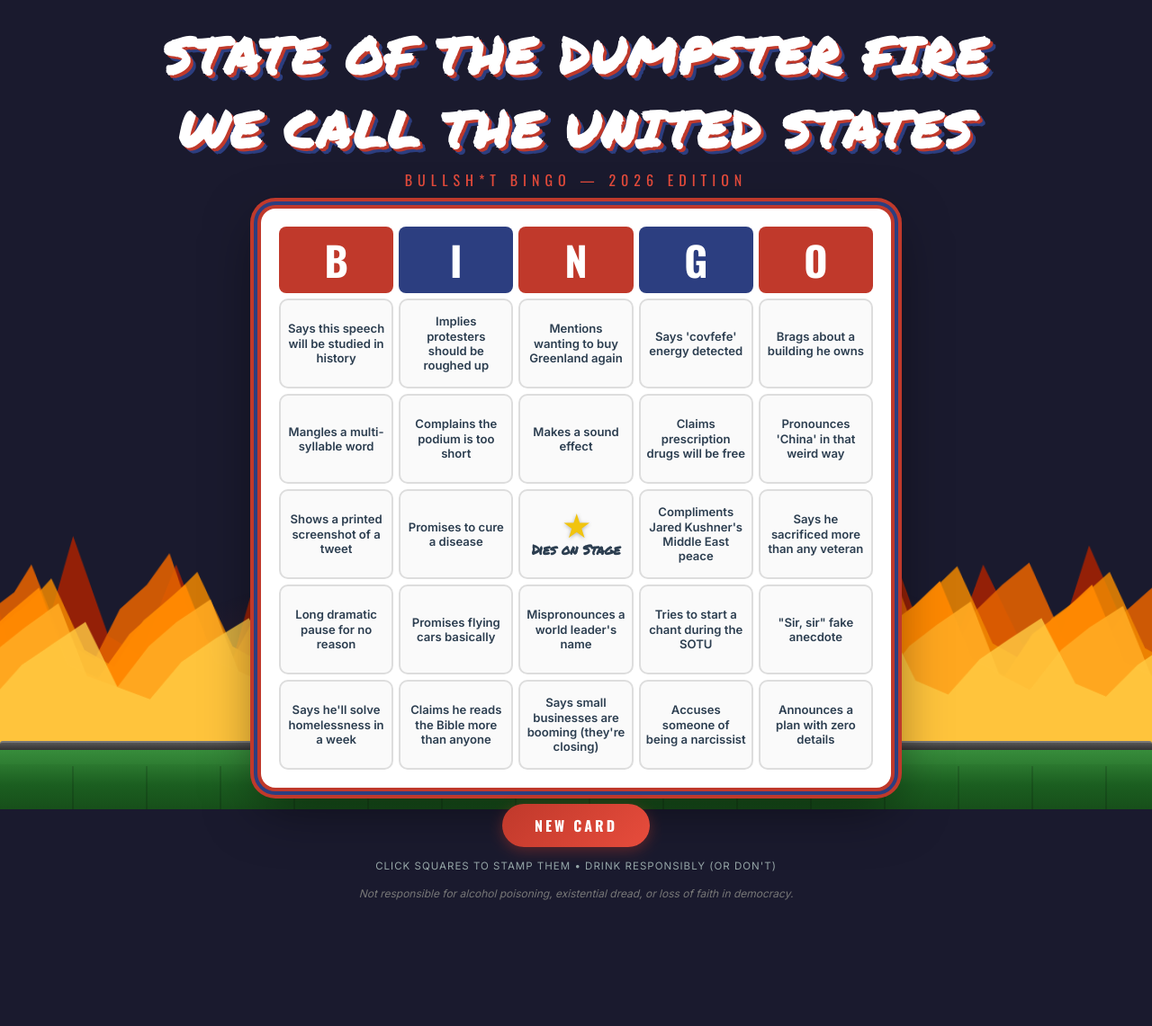
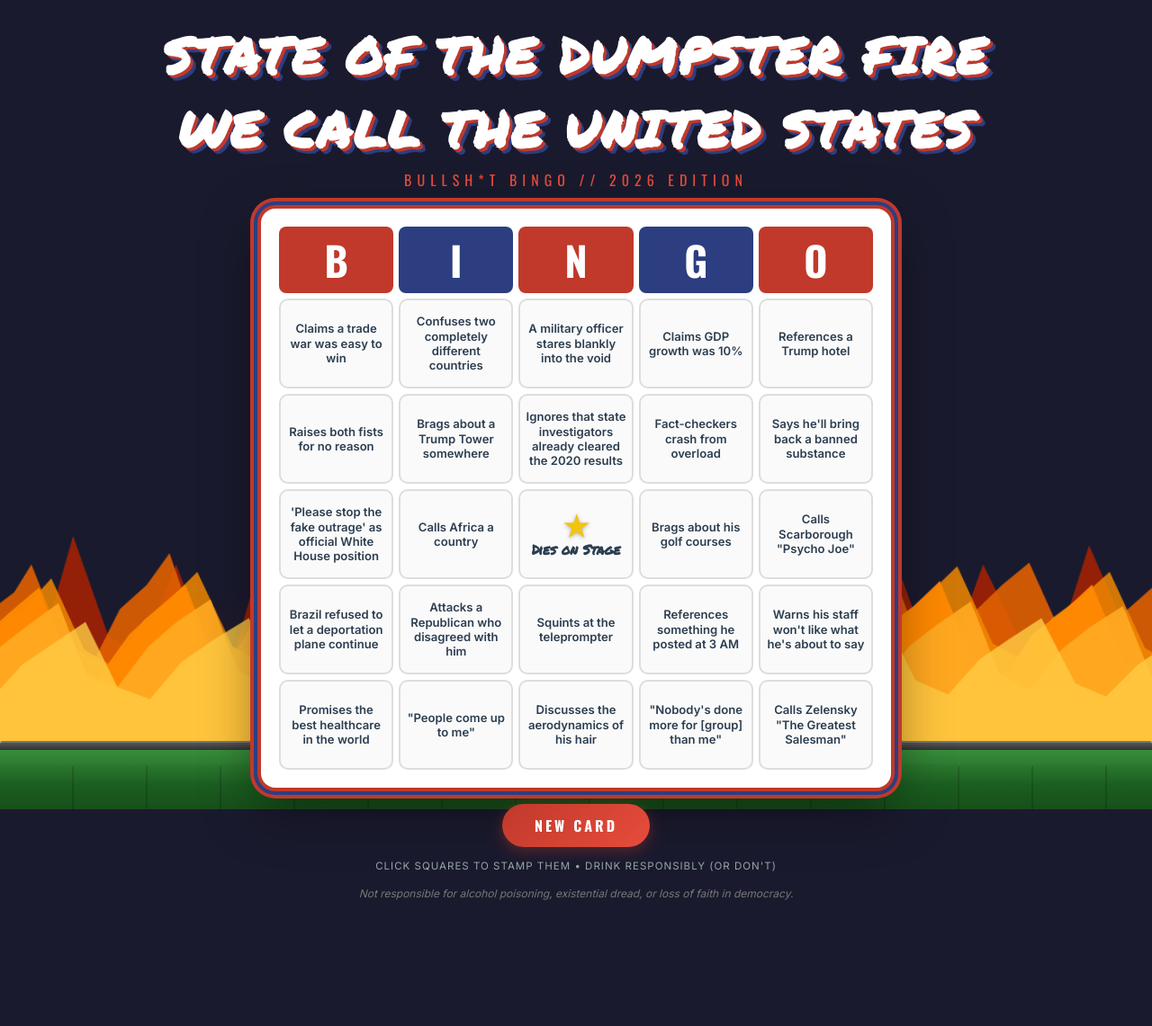
Before and after one commit to LucentFox/lucentfox.github.io, a Jekyll site: the page sotu-bingo.html, which Jekyll copies as it is, in a window 1280 px wide. Shown: the whole page at 90% size. Built offline with Jekyll 4.4.1, drawn with Linux system fonts in a browser that asks for light colours; part of the change alters nothing that is shown.

Commit message:
Update sotu-bingo.html

```diff
--- a/sotu-bingo.html
+++ b/sotu-bingo.html
@@ -352,7 +352,7 @@
 <body>
 
 <h1>STATE OF THE DUMPSTER FIRE<br>WE CALL THE UNITED STATES</h1>
-<div class="subtitle">Bullsh*t Bingo &mdash; 2026 Edition</div>
+<div class="subtitle">Bullsh*t Bingo // 2026 Edition</div>
 
 <div class="card">
   <div class="bingo-header">
@@ -511,7 +511,6 @@ const SQUARES = [
   "Says he was the best student ever",
   '"I understand the military better than the generals"',
   "Brags about his TV ratings",
-  "Mentions his Electoral College win from 2016",
   "Claims he got more votes than anyone in history",
   "Brags about the size of his rallies",
   "Says he built the greatest economy ever",
@@ -524,18 +523,14 @@ const SQUARES = [
   "Says he sacrificed more than any veteran",
   "Claims he has perfect genes",
   "Brags about acing a cognitive test",
-  '"Person, woman, man, camera, TV"',
   "Says his IQ is one of the highest",
-  "Claims he would have won the popular vote if not for fraud",
   "Says people cry when they meet him",
   "Claims foreign leaders call him for advice",
   '"They say sir you\'re the greatest president"',
 
   // === LIES AND STATISTICS ===
   "Makes up a statistic on the spot",
-  "Takes credit for Obama-era stat",
   "Claims economy was worst ever before him",
-  "Claims he won the popular vote",
   "Cites a Fox News chyron as a source",
   "Uses a percentage that doesn't add up",
   "Inflates a number by at least 10x",
@@ -559,7 +554,6 @@ const SQUARES = [
   "Lies about the national debt",
   "Claims gas prices are the lowest ever",
   "Fabricates a NATO spending figure",
-  "Invents an election fraud number",
   "Says inflation was 0% under him",
   "Claims crime is the worst ever (it isn't)",
   "Quotes a study that doesn't exist",
@@ -597,7 +591,6 @@ const SQUARES = [
   "Yells a random word",
   '"And by the way"',
   "Uses 'nasty' to describe a woman",
-  "Says 'perfect' about a phone call",
   "Calls something 'a disgrace'",
   '"I will tell you"',
   '"To be honest with you"',
@@ -610,14 +603,11 @@ const SQUARES = [
   "Calls something 'the best deal ever'",
   '"Not a lot of people know this"',
   "Uses 'bigly' or something that sounds like it",
-  "Says 'covfefe' energy detected",
   '"Some people say" (no one says this)',
   '"They\'re saying" (who?)',
   "Says 'strongly' and 'powerful' in the same sentence",
   "Mangles a multi-syllable word",
   '"Excuse me, excuse me"',
-  "Pronounces 'anonymous' wrong",
-  "Says 'oranges' instead of 'origins'",
   "Calls something 'very very very' good",
   '"Everybody\'s talking about it"',
   "Calls a plan 'incredible' with no details",
@@ -648,14 +638,6 @@ const SQUARES = [
   "Starts reviewing a building he owns",
   "Describes a meal he had recently",
   "Talks about how tall he is",
-  "Brings up Rosie O'Donnell for no reason",
-  "Mentions his Hollywood Walk of Fame star",
-  "Somehow references Home Alone 2",
-  "Starts talking about how he was in a movie",
-  "Discusses the ratings of The Apprentice",
-  "Brings up a beauty pageant he ran",
-  "Talks about the time he met a celebrity",
-  "Rants about the Oscars",
   "Mentions Elon Musk for no reason",
   "Goes on about the border mid-economic point",
   "Random tangent about airport names",
@@ -665,14 +647,11 @@ const SQUARES = [
   "Random anecdote about a dictator being nice",
   "Tells a story that contradicts itself",
   "Goes on a tangent about fictional characters",
-  "Brings up the Central Park jogger case",
 
   // === ATTACKING OPPONENTS ===
   "Calls someone a nasty nickname",
   "Blames Biden for something Trump did",
   "Attacks a Democrat by name",
-  "Mentions Hillary's emails",
-  "Mentions the 'Russia hoax'",
   "Calls the press 'the enemy of the people'",
   "Attacks a specific journalist",
   "Mocks someone's appearance",
@@ -687,14 +666,9 @@ const SQUARES = [
   "Insults a foreign ally",
   "Mocks a disability",
   "Calls a woman 'nasty'",
-  "Accuses the FBI of persecution",
-  "Claims the DOJ is weaponized against him",
-  "Says the election was rigged",
-  "Calls prosecutors politically motivated",
   "Attacks a Republican who disagreed with him",
   "Calls someone a RINO",
   "Mispronounces an opponent's name on purpose",
-  "Calls the investigation a witch hunt",
   "Accuses someone of being a communist",
   "Says Democrats want to destroy the country",
   "Claims the media makes up sources",
@@ -702,10 +676,6 @@ const SQUARES = [
   "Says SNL should be investigated",
   "Attacks a late-night host",
   "Calls a book about him fiction",
-  "Claims a recording was doctored",
-  "Says the Deep State is after him",
-  "Blames Pelosi for January 6th",
-  "Claims Antifa did January 6th",
   "Calls a city a 'disaster' (it's fine)",
   "Says a blue state is failing (it's thriving)",
 
@@ -729,10 +699,6 @@ const SQUARES = [
   "Claims he fixed the Middle East",
   "Says Europe takes advantage of us",
   "Confuses the UK with England with Britain",
-  "Brags about pulling out of the Paris Accord",
-  "Claims he knows more about ISIS than generals",
-  "Says he defeated ISIS personally",
-  "Claims he brokered peace in Korea",
   "Threatens to nuke someone casually",
   "Says he could buy Greenland",
   "Mentions wanting to buy Greenland again",
@@ -743,7 +709,6 @@ const SQUARES = [
   "Confuses Austria and Australia",
   "Claims he made Saudi Arabia behave",
   "Says he saved NATO",
-  "Brags about moving the embassy to Jerusalem",
   "Calls the Panama Canal American property",
   "Threatens to invade an ally for a canal",
   "Says he renamed a Gulf",
@@ -789,7 +754,6 @@ const SQUARES = [
   "One side stands while the other sits",
   "Someone falls asleep",
   "Visible eye roll from a Democrat",
-  "Pelosi-style sarcastic clap",
   "Someone mouths 'what the f***'",
   "Camera finds a confused foreign dignitary",
   "Someone checks their phone",
@@ -811,11 +775,9 @@ const SQUARES = [
   "Half the room refuses to stand",
 
   // === POLICY NONSENSE ===
-  "Invisible infrastructure week",
   "Claims the wall is almost finished",
   "Announces a plan with zero details",
   "Promises a healthcare plan 'in two weeks'",
-  "Says he'll release his tax returns soon",
   "Proposes something blatantly unconstitutional",
   "Contradicts his own policy from last week",
   "Takes credit for a bill he didn't sign",
@@ -831,11 +793,6 @@ const SQUARES = [
   "Proposes a Space Force victory lap",
   "Promises a middle-class tax cut that's actually for billionaires",
   "Says he'll fix the opioid crisis (again)",
-  "Announces infrastructure week (again)",
-  "Claims Obamacare is dead (it's not)",
-  "Promises to protect pre-existing conditions while trying to remove them",
-  "Says he'll bring back coal",
-  "Claims clean coal is a real thing",
   "Announces a deal that was already in progress",
   "Proposes renaming something after himself",
   "Says he fixed the VA (he didn't)",
@@ -844,7 +801,6 @@ const SQUARES = [
 
   // === MEDIA AND TECHNOLOGY ===
   "Mentions his Truth Social account",
-  "Complains about Twitter banning him",
   "Attacks a specific newspaper",
   "Claims ratings for this speech are the highest ever",
   "References a Fox News segment from this morning",
@@ -865,8 +821,6 @@ const SQUARES = [
   "Brags about breaking the internet",
 
   // === FAMILY AND CRONIES ===
-  "Mentions Ivanka like she's still relevant",
-  "Compliments Jared Kushner's Middle East peace",
   "Mentions Don Jr. approvingly",
   "Calls a convicted felon 'a great patriot'",
   "Praises an indicted ally",
@@ -876,8 +830,6 @@ const SQUARES = [
   "Praises someone who was just arrested",
   "Claims Melania loves doing this",
   "References Barron's height",
-  "Says Eric is very smart",
-  "Mentions Tiffany (surprise!)",
   "Claims his family has sacrificed greatly",
   "Praises a cabinet member who resigned in disgrace",
   "Brags about a friend's yacht",
@@ -920,10 +872,6 @@ const SQUARES = [
   "Brags about his golf courses",
   "Promotes a product during the speech",
   "Mentions a business deal approvingly",
-  "Claims he lost money being president",
-  "Says he donates his salary (doesn't mention grift)",
-  "Plugs Trump Steaks energy",
-  "References Trump University positively",
   "Mentions his 'brand'",
   "Talks about real estate mid-policy",
   "Claims he could be making billions instead",
@@ -931,10 +879,8 @@ const SQUARES = [
   "References his net worth",
   "Says he's the poorest rich person ever",
   "Complains the presidency costs him money",
-  "Mentions a licensing deal",
   "Brags about a Trump Tower somewhere",
   "Plugs his sneaker line",
-  "References his NFT collection",
   "Mentions his Bible sales",
   "Plugs Trump-branded merchandise",
   "Claims his businesses create the most jobs",
@@ -965,21 +911,12 @@ const SQUARES = [
   // === SCIENCE AND HEALTH ===
   "Climate change denial",
   "Claims it's cold therefore no global warming",
-  "Suggests injecting disinfectant",
   "Says something medically impossible",
   "Claims a random substance cures something",
   "Contradicts the CDC",
-  "Contradicts the WHO",
-  "Says vaccines cause something they don't",
-  "Claims he knows more than Fauci",
-  "Suggests UV light inside the body",
   "Denies something scientifically proven",
   "Claims doctors called to thank him",
-  "Says a pandemic was no big deal",
-  "Claims he handled COVID perfectly",
   "Suggests a home remedy for a disease",
-  "Says exercise depletes your life battery",
-  "Claims the body has finite energy",
   "Contradicts his own health officials",
   "Says he'll bring back a banned substance",
   "Claims windmills cause health problems",
@@ -1006,31 +943,14 @@ const SQUARES = [
   "Says America needs more God",
   "Claims he personally saved religious liberty",
 
-  // === JAN 6TH / ELECTION DENIAL ===
-  "Calls Jan 6th rioters 'patriots'",
-  "Says Jan 6th was 'a day of love'",
-  "Claims he told people to be peaceful",
-  "Blames Pelosi for Jan 6th security",
-  "Says Antifa infiltrated Jan 6th",
-  "Calls his indictments election interference",
-  "Claims 2020 was stolen",
-  "References 'the steal'",
-  "Promises to pardon Jan 6th defendants",
-  "Calls himself a political prisoner",
-  "Compares his legal troubles to Mandela",
-  "Says the FBI planted evidence",
-  "Claims the documents were declassified",
-  "Says he had every right to keep documents",
-  "Calls Jack Smith deranged",
-  "Attacks a specific judge in his cases",
-  "Claims all charges are politically motivated",
+  // === VICTIMHOOD / ELECTION ===
   "Says he did nothing wrong (about everything)",
-  "References 'perfect' phone calls",
-  "Claims the Georgia call was perfect",
+  "Claims he was the most persecuted president in history",
+  "Brags about winning despite 'the system' being rigged against him",
+  "Mentions his Jan 6th pardons as proof of loyalty",
 
   // === ECONOMY LIES SPECIFICALLY ===
   "Claims the Dow is at a record because of him",
-  "Takes credit for jobs created before he took office",
   "Lies about the unemployment rate",
   "Says tariffs brought in trillions (they didn't)",
   "Claims he created more jobs than anyone",
@@ -1040,7 +960,6 @@ const SQUARES = [
   "Claims billionaires pay more because of him",
   "Says small businesses are booming (they're closing)",
   "Claims GDP growth was 10%",
-  "Says he eliminated the trade deficit (he widened it)",
   "Lies about farm subsidies",
   "Claims auto plants are opening everywhere",
   "Says oil production is highest ever because of him",
@@ -1087,39 +1006,21 @@ const SQUARES = [
   "Says he rebuilt the military",
   "Claims veterans love him more than anyone",
   "Says he fixed the VA",
-  "Claims he passed VA accountability (Obama signed it)",
   "Says NATO pays more because of him",
-  "Claims he got Japan to build car factories",
-  "Says Apple is building a factory in Texas",
-  "Claims Foxconn built a factory (they didn't)",
-  "Says he created opportunity zones (Tim Scott did)",
   "Claims criminal justice reform was all him",
   "Says he brought back 'Made in America'",
   "Claims he passed the most legislation ever",
   "Says he signed more executive orders than anyone",
-  "Claims he filled more judicial vacancies (McConnell held them open)",
 
   // === MISC COMEDY GOLD ===
-  "Stares directly into an eclipse energy",
-  "Paper towel toss energy",
-  "Sharpie on a weather map energy",
-  "Suggests nuking a hurricane energy",
-  "Salutes a North Korean general energy",
-  "Drives a truck and honks the horn energy",
   "Awkwardly pulls someone's hand in a handshake",
   "Does the power handshake pull",
-  "Feeds fish by dumping the entire box",
-  "Shoves a world leader out of the way",
-  "Walks in front of the Queen energy",
   "Gets lost on the way to his limo",
   "Forgets which way to walk off stage",
-  "Walks toward Air Force One with toilet paper on shoe",
   "Struggles with an umbrella",
-  "Leaves an umbrella open on the stairs",
   "Slowly walks down a ramp",
   "Holds a glass of water like it might attack him",
   "Signs his name in giant Sharpie",
-  "Shows a printed screenshot of a tweet",
 
   // === ELON / DOGE / TECH BROS ===
   "Mentions DOGE department",
@@ -1169,8 +1070,6 @@ const SQUARES = [
   '"We\'re gonna win so much you\'ll be tired of winning"',
   '"Make America Great Again" during the speech',
   "Does a call-and-response with the audience",
-  '"Build the wall" chant energy',
-  '"Lock her up" energy in 2026',
   '"Drain the swamp" (he is the swamp)',
   '"America First" but it\'s just him first',
   '"Fake news" at a congressional address',
@@ -1190,7 +1089,6 @@ const SQUARES = [
   // === ABSURD MOMENTS ===
   "Starts talking about toilets",
   "Mentions shower water pressure again",
-  "Claims airports existed during the Revolution",
   "Confuses a state with a country",
   "Tells a story where he's clearly the villain but doesn't realize it",
   "Brags about something embarrassing",
@@ -1202,10 +1100,6 @@ const SQUARES = [
   "Tells an anecdote that makes him look bad",
   "Claims an award he never received",
   "Says he was invited somewhere he wasn't",
-  "Claims he turned down Time Person of the Year",
-  "References being on the cover of Time (it was fake)",
-  "Talks about his childhood like it was Dickensian",
-  "Claims he had a small loan of a million dollars",
   "Tells a war story he heard secondhand as his own",
   "Accidentally compliments an opponent",
 
@@ -1235,7 +1129,6 @@ const SQUARES = [
   "Promises a healthcare plan in two weeks",
   "Says infrastructure will be done this year",
   "Claims the wall will be finished next month",
-  "Promises to release his tax returns",
   "Says he'll balance the budget",
   "Claims he'll eliminate the national debt",
   "Promises middle-class tax cuts (for billionaires)",
@@ -1262,7 +1155,6 @@ const SQUARES = [
   "The stock market reacts immediately",
   "A foreign ally issues a confused statement",
   "The White House has to 'clarify' within the hour",
-  "His own party distances themselves by morning",
   "A new hashtag is trending before he finishes",
   "Someone in the audience goes viral",
   "A diplomat is seen texting furiously",
@@ -1274,6 +1166,155 @@ const SQUARES = [
   "The sign language interpreter looks distressed",
   "Social media crashes",
   "The bartender at the nearest DC bar runs out of bourbon",
+
+  // === SCOTUS DEFIANCE (Feb 2026) ===
+  "Attacks his own Supreme Court appointees",
+  "Calls SCOTUS justices 'an embarrassment to their families'",
+  "Says justices were 'swayed by foreign interests'",
+  "Calls his own nominees 'disloyal to the Constitution'",
+  "Reimposed tariffs under a different law the same day SCOTUS struck them down",
+  "References the SCOTUS tariff ruling as 'a disgrace'",
+  "Claims the Supreme Court doesn't understand trade",
+  "Implies SCOTUS justices are working for China",
+  "Brags that he found a legal workaround to a court ruling",
+  "Calls the three liberal justices 'fools and lapdogs'",
+
+  // === TARIFF CHAOS (2025-2026) ===
+  "The tariff rate has changed so many times nobody can keep track",
+  "Claims tariffs are making America rich (prices are up)",
+  "Announces a new tariff effective literally today",
+  '"Maybe the children will have two dolls instead of 30"',
+  "China tariffs went from 10% to 125% back to 10%",
+  "Claims other countries are paying the tariffs (Americans pay them)",
+  "Calls today's tariff 'the most beautiful tariff'",
+  "References 'Liberation Day' like it was D-Day",
+  "Says tariffs will bring back every factory",
+  "Announces a tariff, pauses it, then raises it higher",
+  "Uses Section 122 because IEEPA got struck down",
+  "Claims the 15% tariff will fix the entire economy",
+  "Threatens 50% tariffs on an ally for defying him",
+  "Says the trade deficit is gone (it's bigger)",
+
+  // === 2020 ELECTION (Yes, Still, in 2026) ===
+  "Still claiming the 2020 election was stolen, six years later",
+  "Mentions the FBI seizing 650 boxes of Georgia ballots",
+  "References his 'Director of Election Security and Integrity'",
+  "Brings up Fulton County for the millionth time",
+  "Claims 2020 fraud evidence is 'finally being found'",
+  "Ignores that state investigators already cleared the 2020 results",
+  "Says the 2020 election was the most corrupt in history",
+  "Posts about 2020 fraud 48 times in 36 minutes energy",
+  "Claims mail-in ballots were all fraudulent",
+  "Mentions 2020 during a completely unrelated policy point",
+
+  // === TRUTH SOCIAL UNHINGED ===
+  "References something he posted at 3 AM",
+  "Posts 48 times in 36 minutes energy",
+  "Shared a racist AI video and refused to apologize",
+  "'Please stop the fake outrage' as official White House position",
+  "Says 'I didn't make a mistake' about something clearly wrong",
+  "Appears to leak economic data before official release",
+  "Calls his overnight posting spree 'transparency'",
+  "Posts in ALL CAPS about something nobody asked about",
+  "Reposts a conspiracy theory from an anonymous account",
+  "Truth Social rant about a perceived slight from hours ago",
+
+  // === DOGE / MUSK BREAKUP ===
+  "Claims DOGE saved trillions (nonpartisan analysis: it cost $135B)",
+  "DOGE claimed $160B saved; actual savings were 3-5% of that",
+  "Mentions DOGE even though it 'doesn't exist' anymore",
+  "Avoids mentioning Elon by name",
+  "References 'government efficiency' without crediting Musk",
+  "Claims the federal workforce cuts are saving money (they're costing money)",
+  "Brags about firing 260,000 federal workers",
+  "Praises DOGE's 'mindset' now that the department is gone",
+  "Pretends the Trump-Musk breakup never happened",
+  "Says DOGE was 'his idea all along'",
+
+  // === TERRITORIAL EXPANSION ===
+  "Mentions Greenland like it's a done deal",
+  "References Don Jr.'s MAGA hat trip to Greenland",
+  "Calls Canada the '51st state'",
+  "Renamed the Gulf of Mexico and is still proud of it",
+  "References the 'Gulf of America' unironically",
+  "Refuses to rule out military force for the Panama Canal",
+  "Claims Denmark is 'open' to selling Greenland (they're not)",
+  "Implies manifest destiny applies in 2026",
+
+  // === IRAN TENSIONS (Right Now) ===
+  "Gives Iran a '10 to 15 days' ultimatum",
+  "Biggest military buildup in the Middle East since Iraq",
+  "Attacks his own Chairman of the Joint Chiefs",
+  "Claims he's preventing World War III while escalating toward war",
+  "Two aircraft carrier groups deployed",
+  "Threatens to bomb Iran's nuclear sites",
+  "Says Iran is 'very scared of him'",
+  "Claims he could negotiate peace 'in 24 hours'",
+
+  // === ONE BIG BEAUTIFUL BILL ===
+  "Named savings accounts after himself in actual legislation",
+  "References 'Trump Accounts' like it's normal",
+  "Claims the bill will save America (it adds $3.4T to the deficit)",
+  "Brags about the bill Musk publicly trashed",
+  "Cuts 800,000 older adults from food assistance",
+  "Leaves 10 million more people without health coverage",
+  "Calls it 'the most beautiful bill ever signed'",
+
+  // === GOVERNMENT SHUTDOWN (43 Days) ===
+  "Claims the shutdown was Democrats' fault",
+  "Longest government shutdown in US history and he's proud",
+  "750,000 federal workers furloughed",
+  "Blames weak GDP on the shutdown he caused",
+  "$7 billion in economic losses from the shutdown",
+
+  // === DEPORTATION CHAOS ===
+  "Deportation flight landed in the wrong country",
+  "Threatened 25% tariffs on Colombia for refusing a military deportation flight",
+  "Shackled deportees on a plane with broken AC",
+  "Brazil refused to let a deportation plane continue",
+  "Uses military C-17s for civilian deportations",
+
+  // === MISPRONUNCIATION GREATEST HITS (2025) ===
+  "Can't say 'acetaminophen'; tried three times and gave up",
+  "Called FIFA president Gianni Infantino 'Johnny'",
+  "Pronounced 'Abraham' as 'Abrah-ahm' to Netanyahu's face",
+  "Called Sylvester Stallone 'Sallone' at the Kennedy Center",
+  "Butchered Tua Tagovailoa's name",
+
+  // === NAME-CALLING GREATEST HITS ===
+  'Calls Biden "Sleepy Joe" or "Crooked Joe"',
+  'Calls Kamala "Comrade Kamala"',
+  'Calls Kamala "Laffin\' Kamala"',
+  'Calls Kamala "Kamabla"',
+  'Calls Schumer "Cryin\' Chuck"',
+  'Calls Schiff "Shifty Schiff" or "Pencil Neck"',
+  'Calls Warren "Pocahontas"',
+  'Calls DeSantis "Ron DeSanctimonious"',
+  'Calls Haley "Birdbrain"',
+  'Calls McConnell "Broken Old Crow"',
+  'Calls CNN "Clinton News Network"',
+  'Calls MSNBC "MSDNC"',
+  'Calls NYT "the Failing New York Times"',
+  'Calls Newsom "Gavin Newscum"',
+  'Calls Walz "Tampon Tim"',
+  'Calls Cheney "The Warmonger"',
+  'Calls Morning Joe "Morning Joke"',
+  'Calls Scarborough "Psycho Joe"',
+  'Calls Bezos "Jeff Bozo"',
+  'Calls Zelensky "The Greatest Salesman"',
+  'Uses "Low Energy" for anyone he\'s tired of',
+  'Uses "Crazy" as a prefix for a woman\'s name',
+  'Uses "Lyin\'" as a prefix for anyone who disagrees',
+  'Debuts a brand new nickname for someone live',
+  "Recycles an old nickname nobody remembers",
+  "Uses a nickname so childish a 5th grader would be embarrassed",
+  "Calls someone 'Dumb as a Rock'",
+  "Uses 'Wacky' for a Republican who crossed him",
+  'Calls a judge "corrupt" by name',
+  "Mispronounces someone's name as the insult",
+  "Calls a news network 'fake' or gives it a demeaning nickname",
+  "Uses 'Radical Left' as a prefix for any Democrat",
+  "Pairs a physical description with someone's name as an insult",
 ];
 
 function shuffle(arr) {
```
